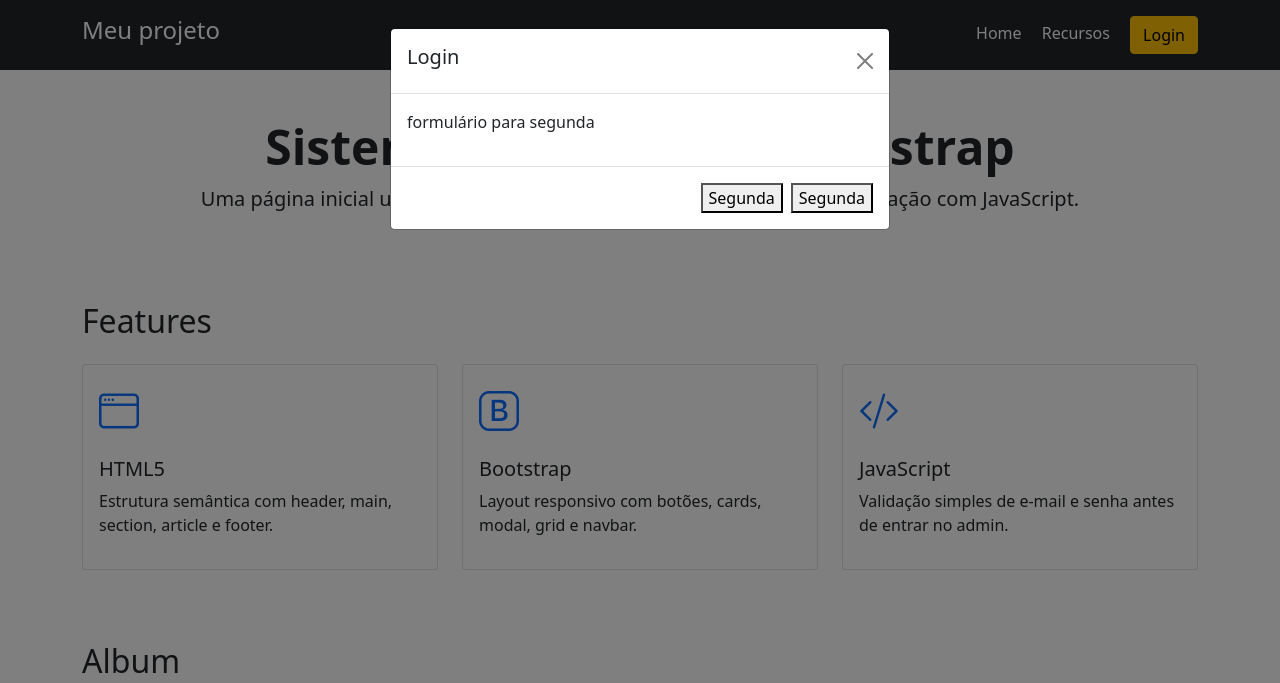
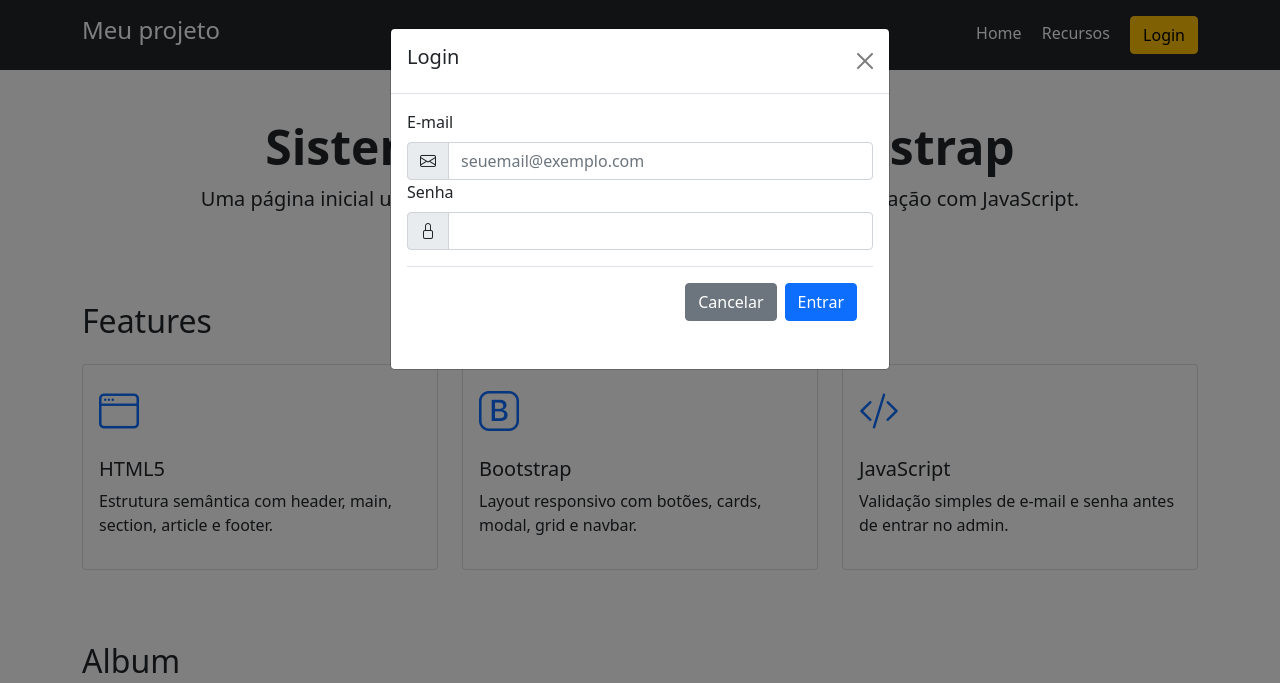
Before and after one commit to TalitaNarcisoSilva/projeto-front-end, a plain HTML site: page index.html in a window 1280 px wide. Both pictures are taken after a click on the button "Login". Shown: the top 683 px of the page. Drawn offline with nearby package versions, Linux system fonts and the light colour scheme.

Commit message:
adicionei configuração de formulario

```diff
--- a/index.html
+++ b/index.html
@@ -121,21 +121,38 @@
                         <h5 class="modal-tittle"> Login </h5>
                         <button type="button" class="btn-close" data-bs-dismiss="modal">
 
-
-
                         </button>
 
                     </div>
                     <div class="modal-body">
-                        <p> formulário para segunda</p>
+                        <div class="mb-3">
+                            <label for="email" class="form-label"> E-mail </label>
+                            <div class="input-group">
+                                <span class="input-group-text"><i class="bi bi-envelope"></i></span>
+                                <input type="email" id="email" class="form-control" placeholder="seuemail@exemplo.com">
+
+                            </div>
 
 
-                    </div>
-                    <div class="modal-footer">
-                        <button>Segunda</button>
-                        <button>Segunda</button>
+                            <div class="mb-3">
+                                <label for="senha" class="form-label"> Senha </label>
+                                <div class="input-group">
+                                    <span class="input-group-text"><i class="bi bi-lock"></i></span>
+                                    <input type="password" id="senha" class="form-control">
 
-                    </div>
+
+                                </div>
+
+                            </div>
+
+                            <div id="mensagemErro" class="alert alert-danger d-none"> Email ou senha incorretos </div>
+
+
+                            <div class="modal-footer">
+                                <button type="button" class="btn btn-secondary">Cancelar</button>
+                                <button type="button" class="btn btn-primary">Entrar</button>
+
+                            </div>
 
                 </form>
             </div>
```
